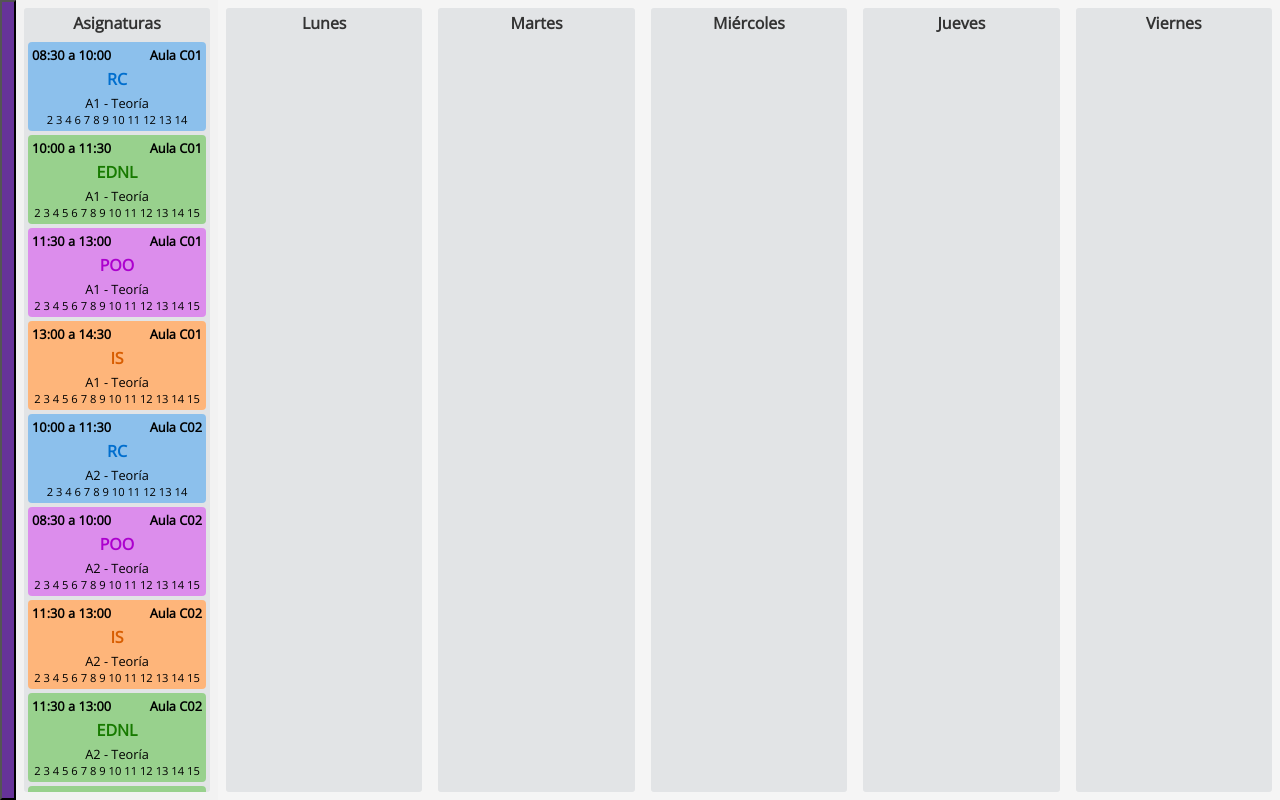
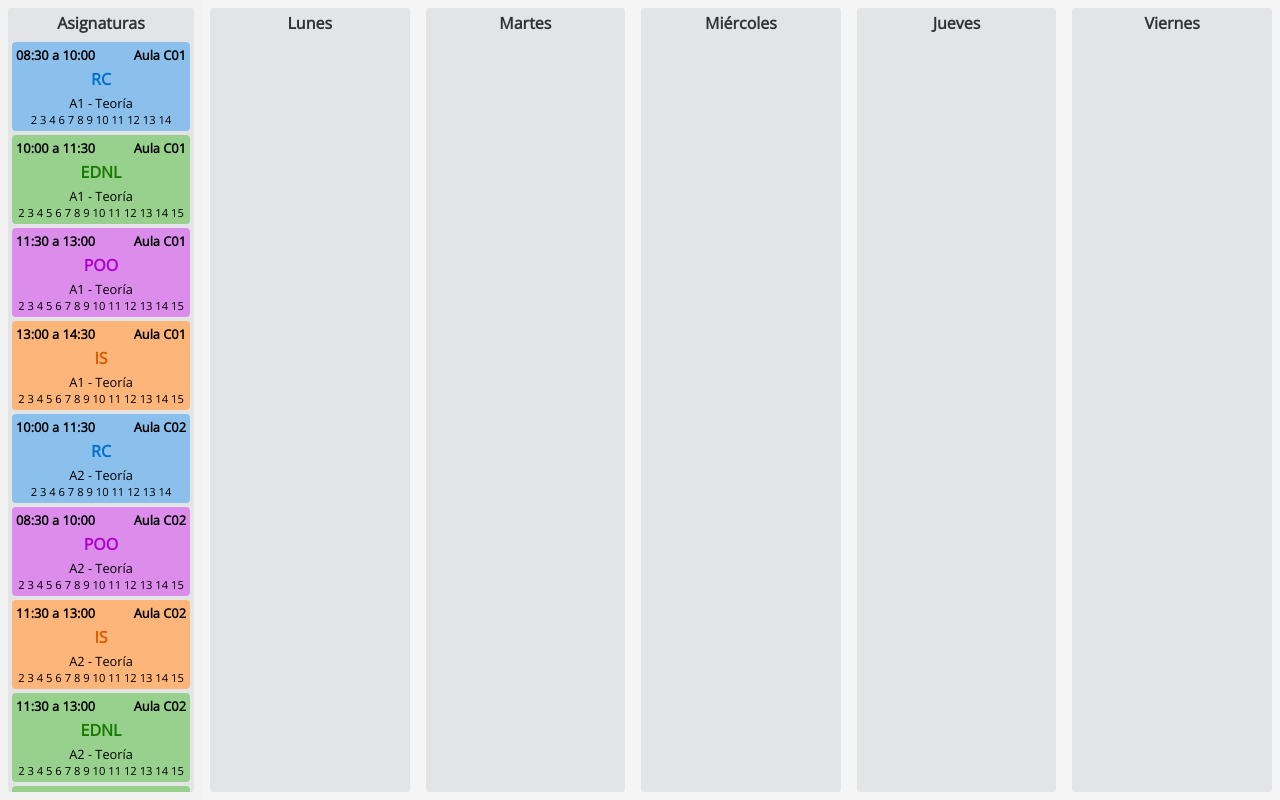
Before and after one commit to Lokeon/calendar, a React (Create React App) app: page / in a window 1280 px wide. Built offline with nearby package versions, Linux system fonts and the light colour scheme.

Commit message:
version 1.0.0 finished

```diff
--- a/src/components/table/table.tsx
+++ b/src/components/table/table.tsx
@@ -26,11 +26,6 @@ const Content = styled.div`
 const Columns = styled.div`
   display: flex;
   height: 100vh;
-`;
-
-const Button = styled.button`
-  display: flex;
-  background-color: rebeccapurple;
 `;
 
 export default class Table extends Component {
@@ -108,10 +103,7 @@ export default class Table extends Component {
       <DragDropContext onDragEnd={this.onDragEnd}>
         <Container>
           <Sidebar>
-            <Columns>
-              <Button />
-              {this.allSubjects()}
-            </Columns>
+            <Columns>{this.allSubjects()}</Columns>
           </Sidebar>
           <Content>
             <Columns>
```
